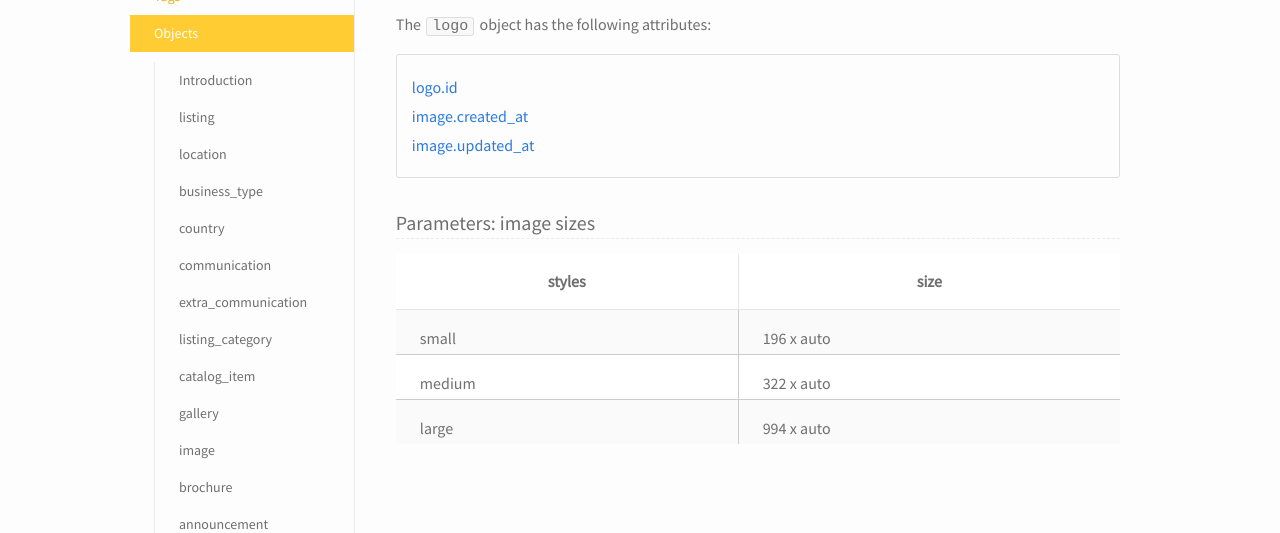
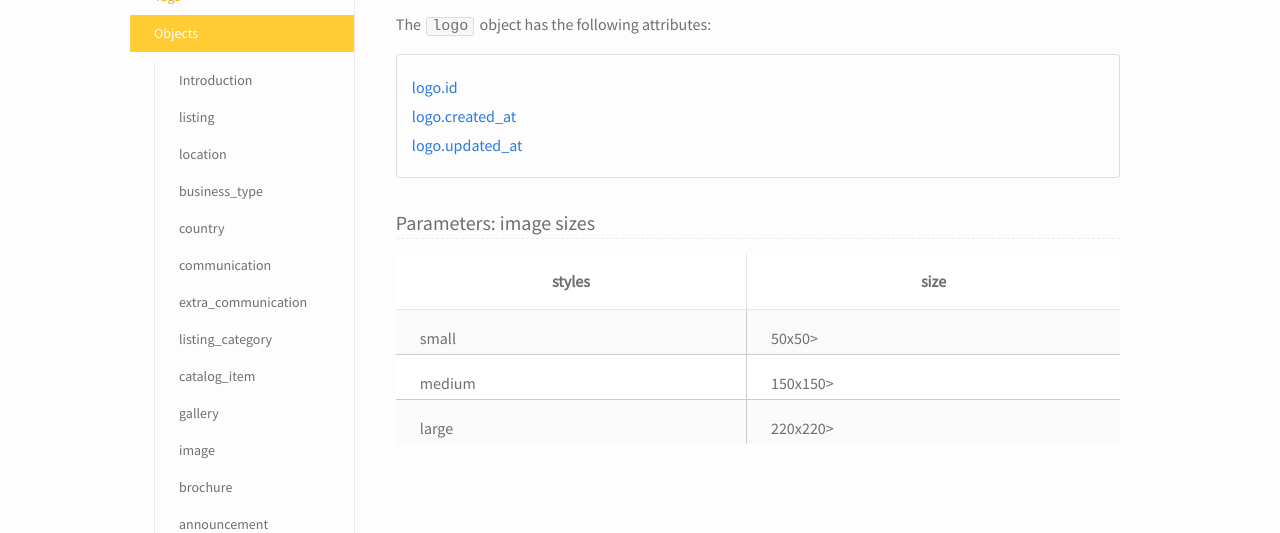
Before and after one commit to yoolk/liquid-documentation, a Jekyll site: the page built from objects/logo/index.md, in a window 1280 px wide and 900 px high. Shown: the part 209-742 px from the top of the window. Built offline with Jekyll 4.4.1, drawn with Linux system fonts in a browser that asks for light colours; nearby versions of some CDN libraries.

Commit message:
update logo image dimension

```diff
--- a/objects/logo/index.md
+++ b/objects/logo/index.md
@@ -14,10 +14,10 @@ The <code>logo</code> object has the following attributes:
         <a href="#id">logo.id</a>
       </li>
       <li>
-        <a href="#created_at">image.created_at</a>
+        <a href="#created_at">logo.created_at</a>
       </li>
       <li>
-        <a href="#updated_at">image.updated_at</a>
+        <a href="#updated_at">logo.updated_at</a>
       </li>
     </ul>
   </div>
@@ -33,14 +33,14 @@ The <code>logo</code> object has the following attributes:
   </tr>
   <tr>
     <td>small</td>
-    <td>196 x auto</td>
+    <td>50x50></td>
   </tr>
   <tr>
     <td>medium</td>
-    <td>322 x auto</td>
+    <td>150x150></td>
   </tr>
   <tr>
     <td>large</td>
-    <td>994 x auto</td>
+    <td>220x220></td>
   </tr>
 </table>
```
